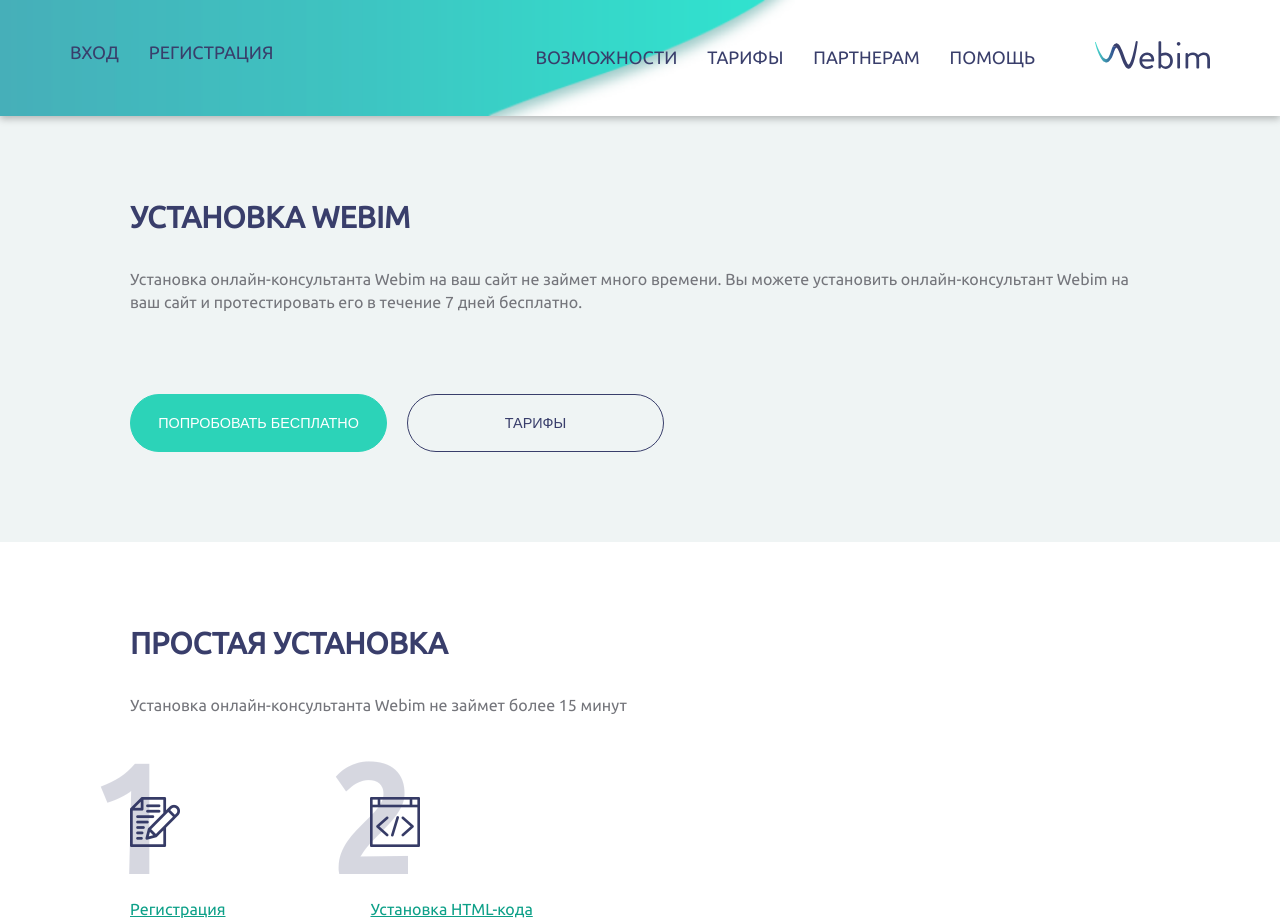
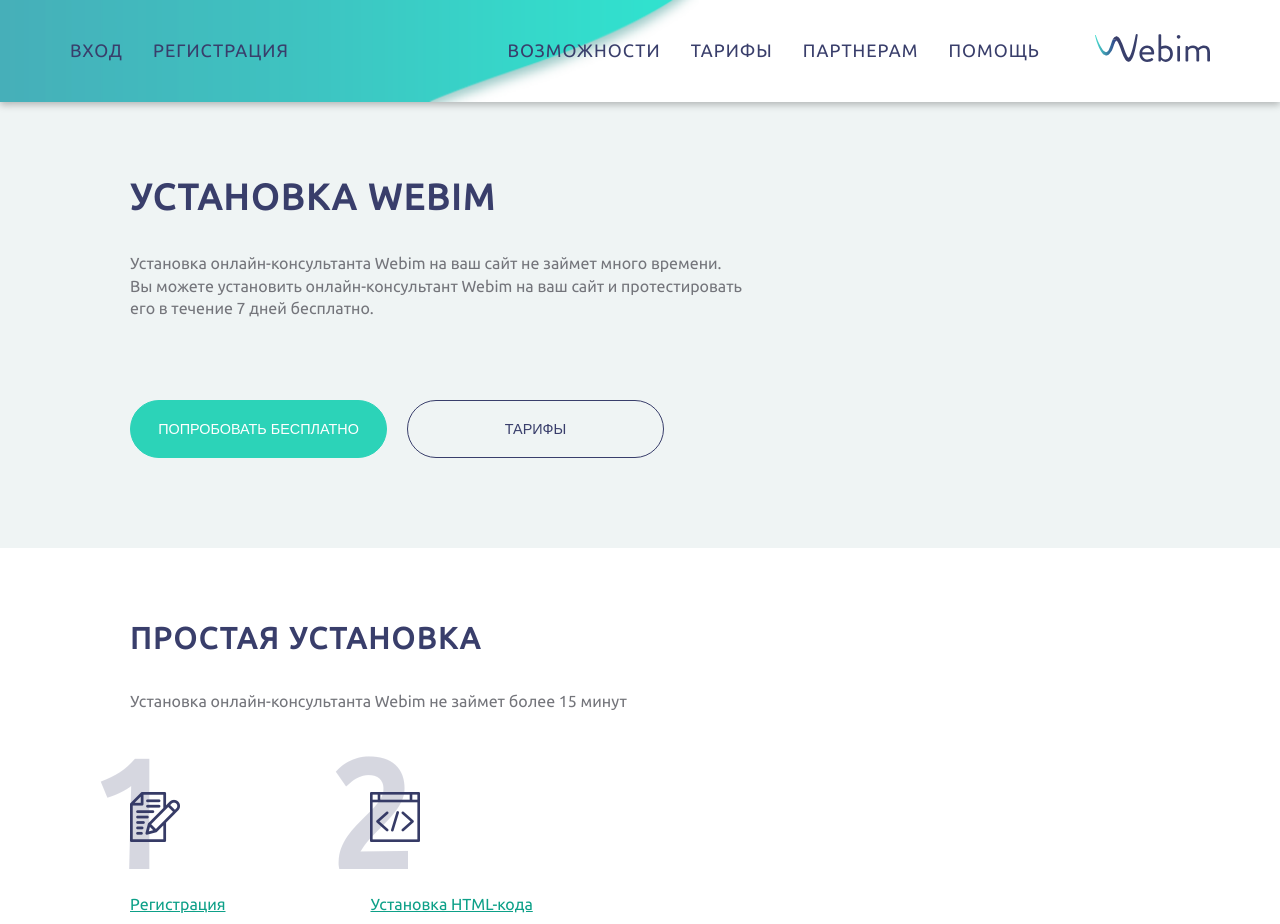
Before and after one commit to captain-avocado/test-webim, a website: page dest/index.html in a window 1280 px wide. Shown: the top 924 px of the page. Drawn offline with nearby package versions, Linux system fonts and the light colour scheme.

Commit message:
pp fixes desktop

```diff
--- a/dest/index.html
+++ b/dest/index.html
@@ -60,8 +60,8 @@
     </header>
     <section class="section section--info">
       <div class="container section__container">
-        <div class="section__preview">
-          <div class="section__title">установка webim</div>
+        <div class="section__preview section__preview--info">
+          <div class="section__title section__title--main">установка webim</div>
           <div class="section__text">Установка онлайн-консультанта Webim на ваш сайт не займет много времени. Вы можете установить онлайн-консультант Webim на ваш сайт и протестировать его в течение 7 дней бесплатно.</div>
         </div>
         <div class="section__content">
@@ -151,23 +151,27 @@
             <div class="section__title">Установка приложения для операторов webim dashboard</div>
             <div class="section__text">Чтобы быть на связи с клиентами всегда, установите приложение Webim Dashboard</div>
           </div>
-          <div class="section__content">
+          <div class="section__content section__content--inst-app">
             <ul class="list">
               <li class="list__item item">
                 <a href="#" class="item__title anchor-text">Установка приложения Webim Dashboard для iPhone</a>
-                <div class="item__descr">Документация по установке дополнительного программного обеспечения для операторов <strong class="item__strong">сервиса Webim</strong>, использующих iPhone/iPad/etc от компании Apple.</div>
+                <div class="item__descr">Документация по установке дополнительного программного обеспечения для операторов
+                  <strong class="item__strong">сервиса Webim</strong>, использующих iPhone/iPad/etc от компании Apple.</div>
               </li>
               <li class="list__item item">
                 <a href="#" class="item__title anchor-text">Установка приложения Webim Dashboard для Android</a>
-                <div class="item__descr">Документация по установке дополнительного программного обеспечения для операторов <strong class="item__strong">сервиса Webim</strong>, использующих платформу Google Android.</div>
+                <div class="item__descr">Документация по установке дополнительного программного обеспечения для операторов
+                  <strong class="item__strong">сервиса Webim</strong>, использующих платформу Google Android.</div>
               </li>
               <li class="list__item item">
                 <a href="#" class="item__title anchor-text">Установка приложения Webim Dashboard для Ubuntu</a>
-                <div class="item__descr">Документация по установке дополнительного программного обеспечения для операторов <strong class="item__strong">сервиса Webim</strong>, использующих платформу Ubuntu.</div>
+                <div class="item__descr">Документация по установке дополнительного программного обеспечения для операторов
+                  <strong class="item__strong">сервиса Webim</strong>, использующих платформу Ubuntu.</div>
               </li>
               <li class="list__item item">
                 <a href="#" class="item__title anchor-text">Установка приложения Webim Dashboard</a>
-                <div class="item__descr">Документация по установке дополнительного программного обеспечения для операторов <strong class="item__strong">сервиса Webim</strong>, под ОС Microsoft Windows.</div>
+                <div class="item__descr">Документация по установке дополнительного программного обеспечения для операторов
+                  <strong class="item__strong">сервиса Webim</strong>, под ОС Microsoft Windows.</div>
               </li>
               <li class="list__item item">
                 <a href="#" class="item__title anchor-text">Установка приложения Webim Dashboard для Mac OS</a>
@@ -265,7 +269,7 @@
     </section>
     <section class="section section--more">
         <div class="container section__container">
-          <div class="section__preview">
+          <div class="section__preview section__preview--more">
             <div class="section__text section__text--more">Webim – это не только онлайн-консультант. Интегрируйте и другие каналы, чтобы клиенты могли обращаться к вам любым удобным способом </div>
           </div>
           <div class="section__content">
--- a/src/styles/blocks/header.scss
+++ b/src/styles/blocks/header.scss
@@ -2,8 +2,13 @@
   display: flex;
   justify-content: center;
   box-shadow: 0px 3px 7px 0px rgba(0, 0, 0, 0.25);
-  padding: 40px 70px;
+  padding: 33px 70px;
   position: relative;
+
+  &__left {
+    display: flex;
+    align-items: center;
+  }
 
   &__bg {
     position: absolute;
@@ -22,7 +27,7 @@
 
   &__menu {
     &--right {
-      margin-right: 60px;
+      margin-right: 55px;
     }
   }
 }
--- a/src/styles/blocks/menu.scss
+++ b/src/styles/blocks/menu.scss
@@ -1,6 +1,7 @@
 .menu {
   display: flex;
   align-items: center;
+  letter-spacing: 1.035px;
 
   &--right {
     display: flex;
--- a/src/styles/layout/adjustment.scss
+++ b/src/styles/layout/adjustment.scss
@@ -16,7 +16,7 @@
 }
 
 .section {
-  padding: 80px 0 90px 0;
+  padding: 69px 0 90px 0;
   display: flex;
   justify-content: center;
 
@@ -26,6 +26,20 @@
 
   &__preview {
     margin-bottom: 80px;
+
+    &--info {
+      max-width: 615px;
+    }
+
+    &--more {
+      max-width: 650px;
+    }
+  }
+
+  &__content {
+    &--inst-app {
+      max-width: 790px;
+    }
   }
 
   &__title {
@@ -33,6 +47,11 @@
     font-weight: 600;
     color: $viol;
     text-transform: uppercase;
+    letter-spacing: 2px;
+
+    &--main {
+      font-size: 36px;
+    }
   }
 
   &__text {
```
Also changed, not shown: src/index.html (+12 -8 lines), dest/styles/main.css.
